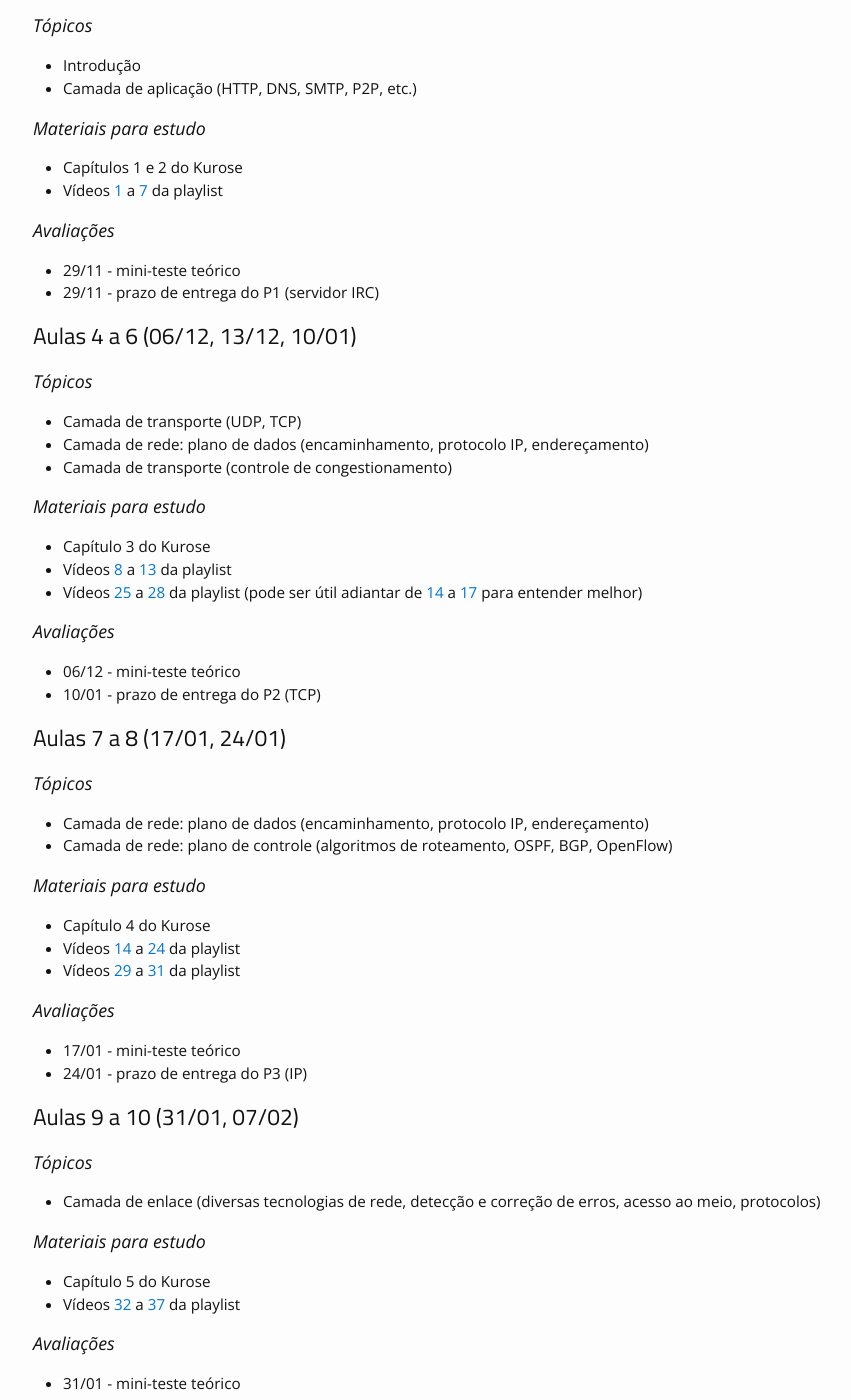
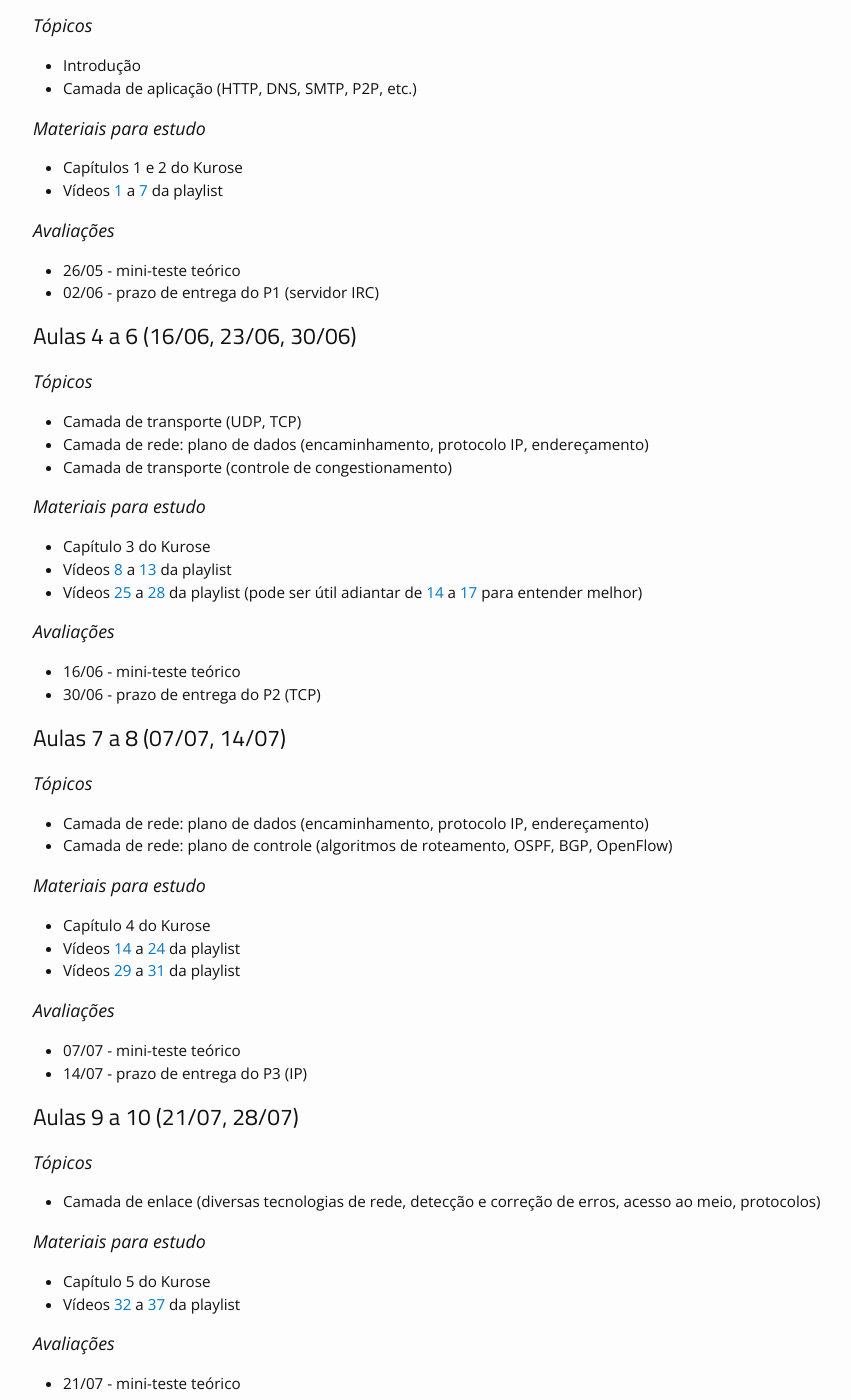
Before and after one commit to thotypous/redes-website, a Jekyll site: the page built from aulas.md, in a window 1280 px wide and 1400 px high, scrolled down 399 px. Shown: the whole window, without its empty margins (162-1013 px from the left). Built offline with Jekyll 4.4.1, drawn with Linux system fonts in a browser that asks for light colours; some of the changed text lies outside the part shown.

Commit message:
atualização inicial para 2023

```diff
--- a/aulas.md
+++ b/aulas.md
@@ -16,7 +16,7 @@ KUROSE, J.; ROSS, K. [Redes de computadores e a internet: uma abordagem top-down
 Por favor, verifique frequentemente pois esta agenda pode sofrer alterações.
 
 
-## Aulas 1 a 3 (8/11, 22/11, 29/11)
+## Aulas 1 a 3 (19/05, 26/05, 02/06)
 
 ### Tópicos
 
@@ -30,11 +30,11 @@ Por favor, verifique frequentemente pois esta agenda pode sofrer alterações.
 
 ### Avaliações
 
-* 29/11 - mini-teste teórico
-* 29/11 - prazo de entrega do P1 (servidor IRC)
+* 26/05 - mini-teste teórico
+* 02/06 - prazo de entrega do P1 (servidor IRC)
 
 
-## Aulas 4 a 6 (06/12, 13/12, 10/01)
+## Aulas 4 a 6 (16/06, 23/06, 30/06)
 
 ### Tópicos
 
@@ -50,10 +50,10 @@ Por favor, verifique frequentemente pois esta agenda pode sofrer alterações.
 
 ### Avaliações
 
-* 06/12 - mini-teste teórico
-* 10/01 - prazo de entrega do P2 (TCP)
+* 16/06 - mini-teste teórico
+* 30/06 - prazo de entrega do P2 (TCP)
 
-## Aulas 7 a 8 (17/01, 24/01)
+## Aulas 7 a 8 (07/07, 14/07)
 
 ### Tópicos
 
@@ -68,10 +68,10 @@ Por favor, verifique frequentemente pois esta agenda pode sofrer alterações.
 
 ### Avaliações
 
-* 17/01 - mini-teste teórico
-* 24/01 - prazo de entrega do P3 (IP)
+* 07/07 - mini-teste teórico
+* 14/07 - prazo de entrega do P3 (IP)
 
-## Aulas 9 a 10 (31/01, 07/02)
+## Aulas 9 a 10 (21/07, 28/07)
 
 ### Tópicos
 
@@ -84,10 +84,10 @@ Por favor, verifique frequentemente pois esta agenda pode sofrer alterações.
 
 ### Avaliações
 
-* 31/01 - mini-teste teórico
-* 07/02 - prazo de entrega do P4 (SLIP)
+* 21/07 - mini-teste teórico
+* 28/07 - prazo de entrega do P4 (SLIP)
 
-## Aula 11 (14/02)
+## Aula 11 (04/08)
 
 ### Tópicos
 
@@ -101,12 +101,12 @@ Por favor, verifique frequentemente pois esta agenda pode sofrer alterações.
 
 ### Avaliações
 
-* ~~14/02~~ 28/02 - mini-teste teórico
+* 04/08 - mini-teste teórico
 
-## Aulas 12 a 14 (07/03, 14/03, 21/03)
+## Aulas 12 a 14 (11/08, 18/08, 25/08)
 
 * Desenvolvimento dos seminários
 
-## Aula 15 (~~21/03~~ 28/03)
+## Aula 15 (01/09)
 
 * Apresentação dos seminários
```
Also changed, not shown: index.md (+3 -2 lines), trabalhos.md (+5 -5 lines).
